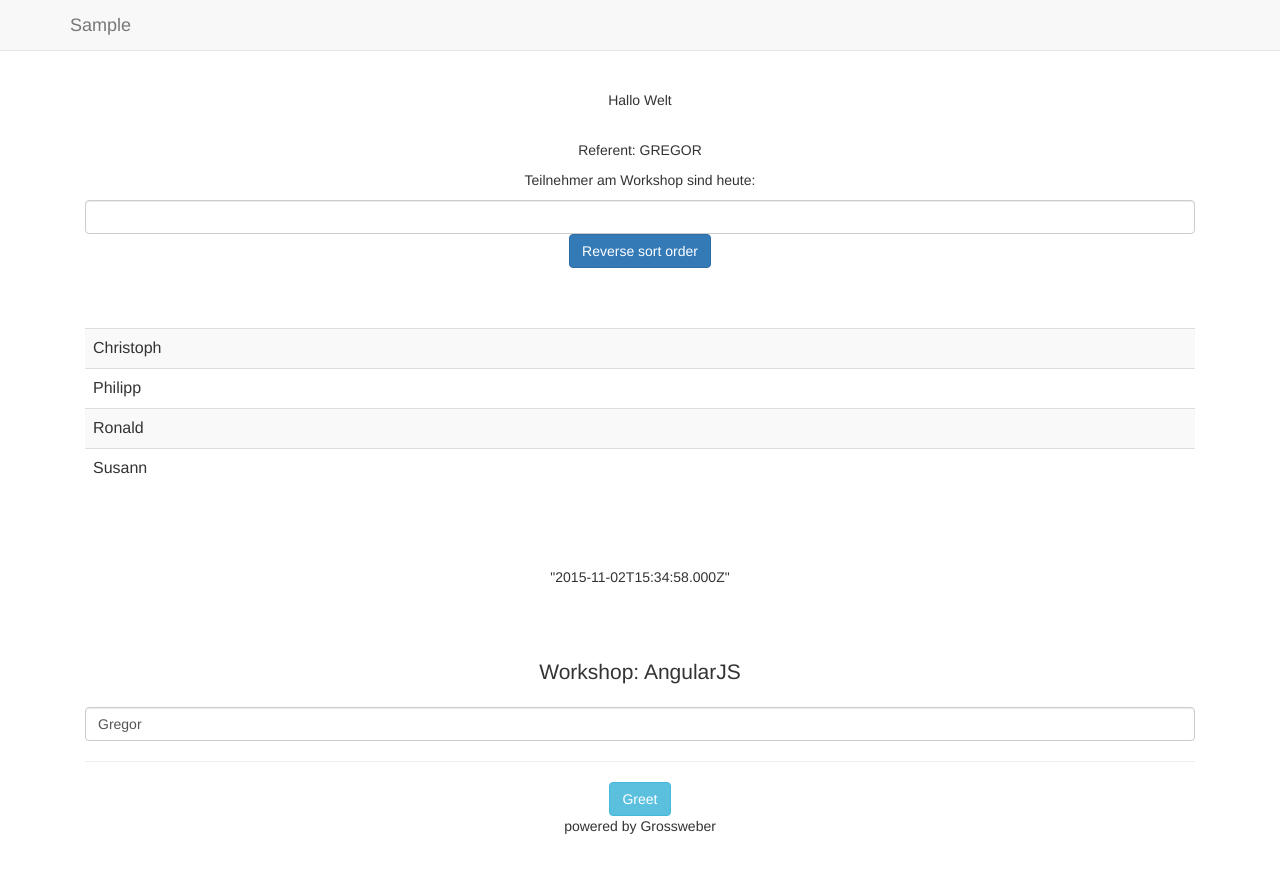
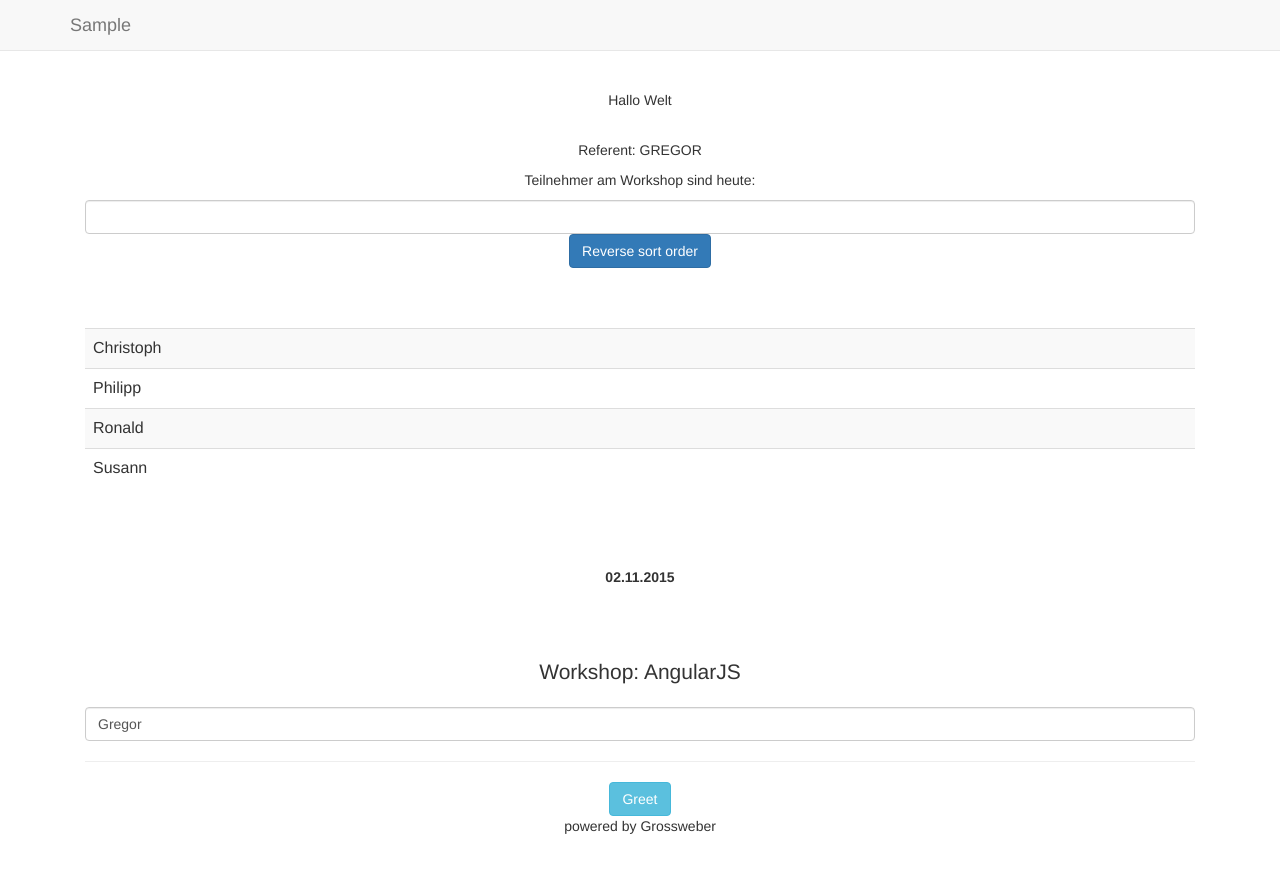
Before and after one commit to ronaldboehm/gw-workshop, a website: page src/index.html in a window 1280 px wide. Drawn offline with nearby package versions, Linux system fonts and the light colour scheme.

Commit message:
date filter (with date/time format)

```diff
--- a/src/samples/ws.controller.directive.tpl.html
+++ b/src/samples/ws.controller.directive.tpl.html
@@ -1,5 +1,7 @@
 <div>
   <p>
-    {{ controller.date }}
+    <strong>
+      {{ controller.date | date:'dd.MM.yyyy' }}
+  </strong>
   </p>
 </div>
```
